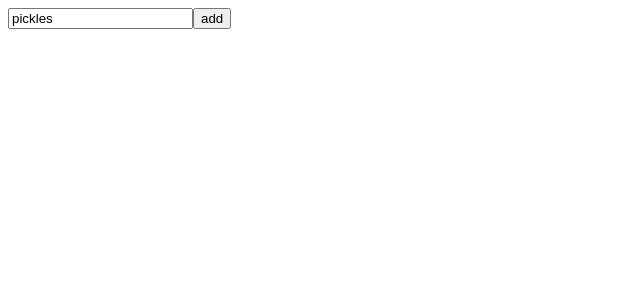
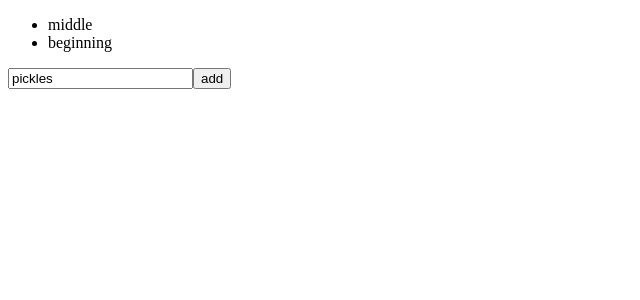
Before and after one commit to ShinyVerse/Storii, a React app: page / in a window 1280 px wide. Shown: the top 300 px of the page, without its empty margins (0-640 px from the left). Built offline with nearby package versions, Linux system fonts and the light colour scheme; the HTML template or start-up script is replaced by a standard one.

Commit message:
can add new entry to story

```diff
--- /dev/null
+++ b/src/App.js
@@ -0,0 +1,20 @@
+import React, { useState } from 'react';
+import StoryContainer from './components/StoryPage/StoryContainer';
+import EntryForm from './components/StoryPage/EntryForm';
+
+export default function App() {
+  let [story, updateStory] = useState([
+    'middle', 'beginning'
+  ])
+
+  const addEntryToStory = (entry) => {
+    updateStory([...story, entry]);
+  }
+
+  return (
+    <div>
+      <StoryContainer story={story}/>
+      <EntryForm onSubmit={(entry) => {addEntryToStory(entry)} }/>
+    </div>
+  )
+}
--- a/src/index.js
+++ b/src/index.js
@@ -1,12 +1,9 @@
 import React from 'react';
 import ReactDOM from 'react-dom';
-import StoryContainer from './components/StoryPage/StoryContainer';
-import StoryEntry from './components/StoryPage/EntryForm'
 
-const story = [
-  'middle', 'beginning'
-]
+import App from './App';
+
 
 ReactDOM.render(
-  <StoryEntry onSubmit={(entry) => {alert(entry)}}/>, document.getElementById('root')
+  <App />, document.getElementById('root')
 )
```
Also changed, not shown: 3 other files (tests, documents, lock files or other folders).
